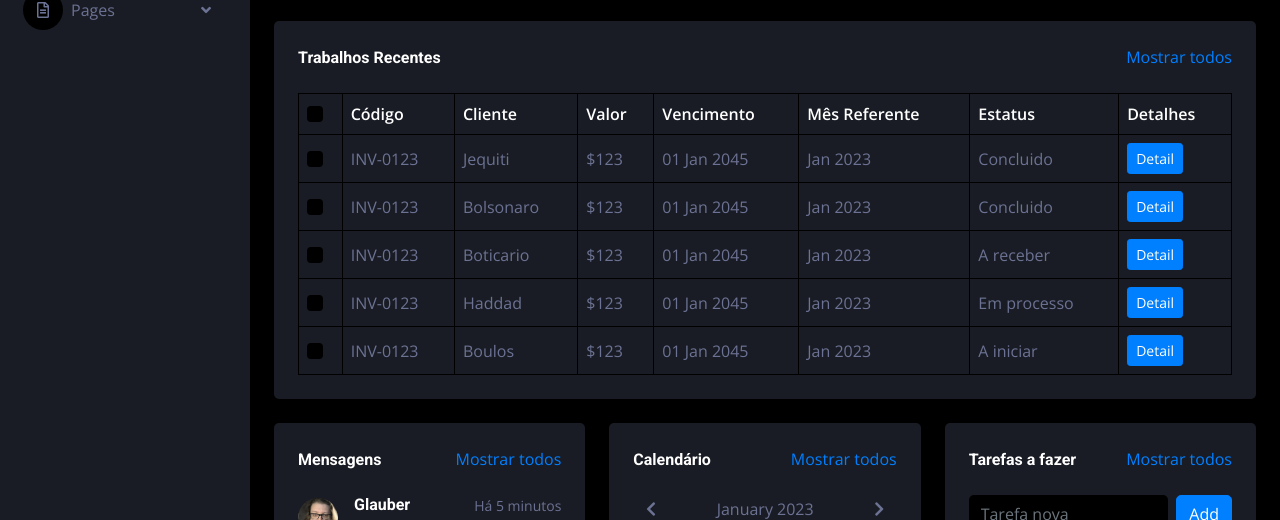
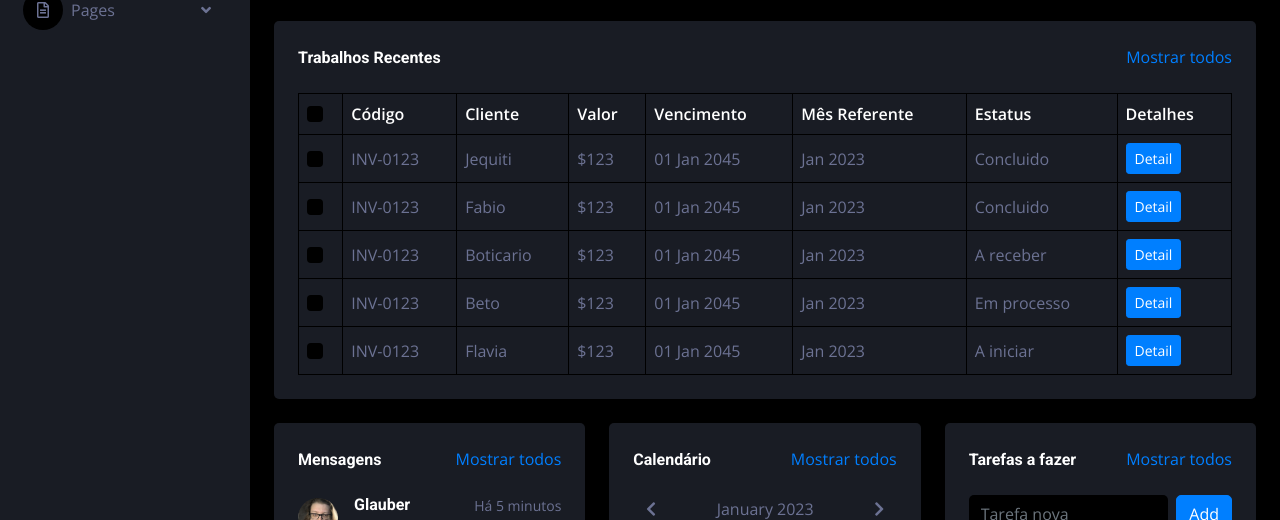
Before and after one commit to Balbinno/LABMotion, a plain HTML site: page Pim-official-main/index.html in a window 1280 px wide. Shown: the part 214-734 px from the top of the page. Drawn offline with nearby package versions, Linux system fonts and the light colour scheme.

Commit message:
Update index.html

```diff
--- a/Pim-official-main/index.html
+++ b/Pim-official-main/index.html
@@ -256,7 +256,7 @@
                                 <tr>
                                     <td><input class="form-check-input" type="checkbox"></td>
                                     <td>INV-0123</td>
-                                    <td>Bolsonaro</td>
+                                    <td>Fabio</td>
                                     <td>$123</td>
                                     <td>01 Jan 2045</td>
                                     <td>Jan 2023</td>
@@ -276,7 +276,7 @@
                                 <tr>
                                     <td><input class="form-check-input" type="checkbox"></td>
                                     <td>INV-0123</td>
-                                    <td>Haddad</td>
+                                    <td>Beto</td>
                                     <td>$123</td>
                                     <td>01 Jan 2045</td>
                                     <td>Jan 2023</td>
@@ -286,7 +286,7 @@
                                 <tr>
                                     <td><input class="form-check-input" type="checkbox"></td>
                                     <td>INV-0123</td>
-                                    <td>Boulos</td>
+                                    <td>Flavia</td>
                                     <td>$123</td>
                                     <td>01 Jan 2045</td>
                                     <td>Jan 2023</td>
```
